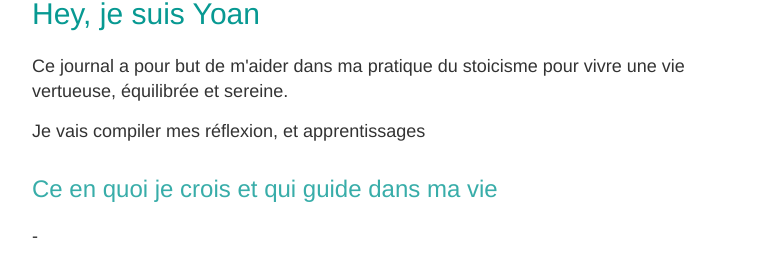
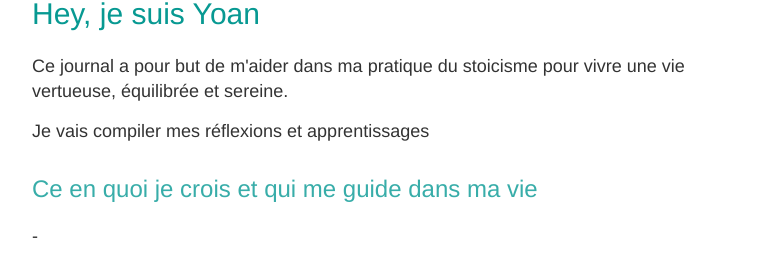
Before and after one commit to yuun88/yuun88.github.io, a Jekyll site: the page built from index.html, in a window 1280 px wide. Shown: the part 173-450 px from the top of the page, without its empty margins (248-1030 px from the left). Built offline with Jekyll 4.4.1, drawn with Linux system fonts in a browser that asks for light colours.

Commit message:
Update index.html

```diff
--- a/index.html
+++ b/index.html
@@ -8,9 +8,9 @@ published: true
 
   <p>Ce journal a pour but de m'aider dans ma pratique du stoicisme pour vivre une vie vertueuse, équilibrée et sereine.</p>
 
-  <p>Je vais compiler mes réflexion, et apprentissages</p>
+  <p>Je vais compiler mes réflexions et apprentissages</p>
 
-<h2>Ce en quoi je crois et qui guide dans ma vie</h2>
+<h2>Ce en quoi je crois et qui me guide dans ma vie</h2>
 
 	<p>-</p>
 
```
